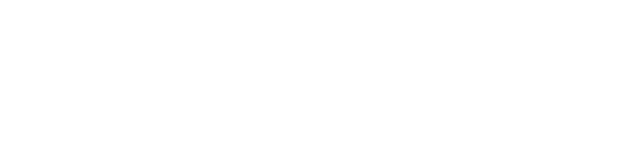
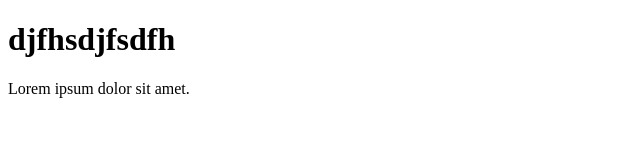
Before and after one commit to NurHamim723/hamim-repo, a plain HTML site: page index.html in a window 1280 px wide. Shown: the whole page, without its empty margins (0-640 px from the left). Drawn offline with Linux system fonts and the light colour scheme.

Commit message:
kfhjsdfsdhf

```diff
--- a/index.html
+++ b/index.html
@@ -8,6 +8,7 @@
     <link rel="stylesheet" href="style.css">
 </head>
 <body>
-
+  <h1>djfhsdjfsdfh</h1>
+  <p>Lorem ipsum dolor sit amet.</p>
 </body>
 </html>
```
